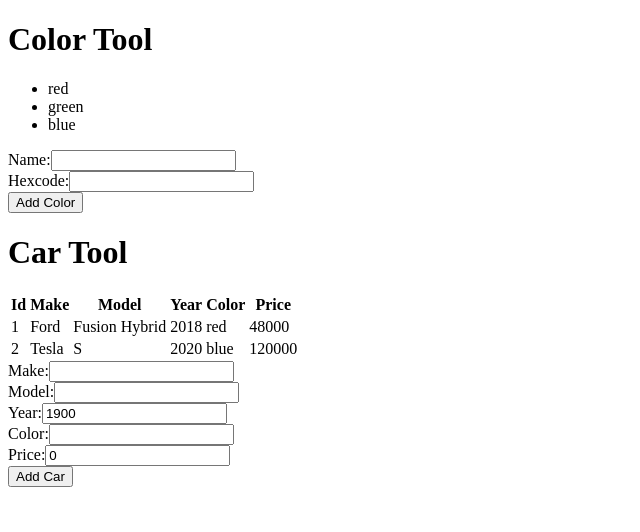
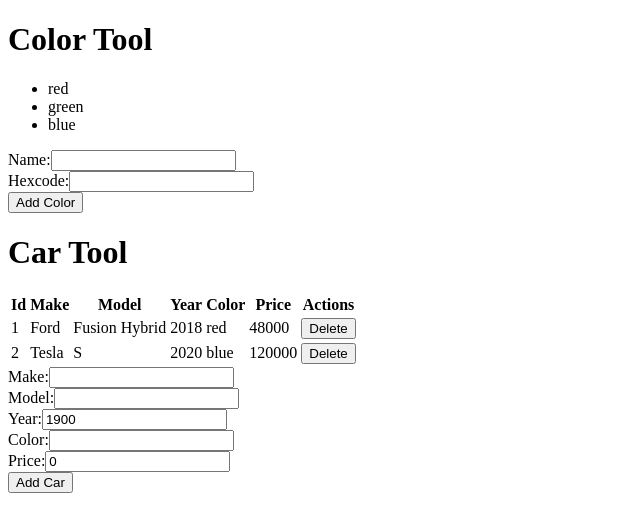
Before and after one commit to t4d-classes/react_06082022, a React (Create React App) app in the folder demo-app/: page / in a window 1280 px wide. Shown: the top 532 px of the page, without its empty margins (0-640 px from the left). Built offline with nearby package versions, Linux system fonts and the light colour scheme.

Commit message:
add exercise 8

```diff
--- a/demo-app/src/components/CarTable.js
+++ b/demo-app/src/components/CarTable.js
@@ -1,6 +1,8 @@
 import { CarViewRow } from "./CarViewRow";
 
-export const CarTable = ({ cars }) => {
+export const CarTable = ({
+  cars,
+  onDeleteCar: deleteCar }) => {
 
   return (
     <table>
@@ -12,10 +14,13 @@
           <th>Year</th>
           <th>Color</th>
           <th>Price</th>
+          <th>Actions</th>
         </tr>
       </thead>
       <tbody>
-        {cars.map(car => <CarViewRow key={car.id} car={car} />)}
+        {cars.map(car =>
+          <CarViewRow key={car.id} car={car}
+            onDeleteCar={deleteCar} />)}
       </tbody>
     </table>
   );
--- a/demo-app/src/components/CarTool.js
+++ b/demo-app/src/components/CarTool.js
@@ -18,10 +18,14 @@
     ]);
   };
 
+  const deleteCar = (carId) => {
+    setCars(cars.filter(car => car.id !== carId));
+  };
+
   return (
     <>
       <ToolHeader headerText="Car Tool" />
-      <CarTable cars={cars} />
+      <CarTable cars={cars} onDeleteCar={deleteCar} />
       <CarForm buttonText="Add Car" onSubmitCar={addCar} />
     </>
   );
--- a/demo-app/src/components/CarViewRow.js
+++ b/demo-app/src/components/CarViewRow.js
@@ -1,4 +1,7 @@
-export const CarViewRow = ({ car }) => {
+export const CarViewRow = ({
+  car,
+  onDeleteCar: deleteCar
+}) => {
 
   return (
     <tr>
@@ -8,6 +11,11 @@
       <td>{car.year}</td>
       <td>{car.color}</td>
       <td>{car.price}</td>
+      <td>
+        <button onClick={() => deleteCar(car.id)}>
+          Delete
+        </button>
+      </td>
     </tr>
   );
 
```
Also changed, not shown: demo-app/exercises/exercise-8.md (added, +15 -0 lines).
